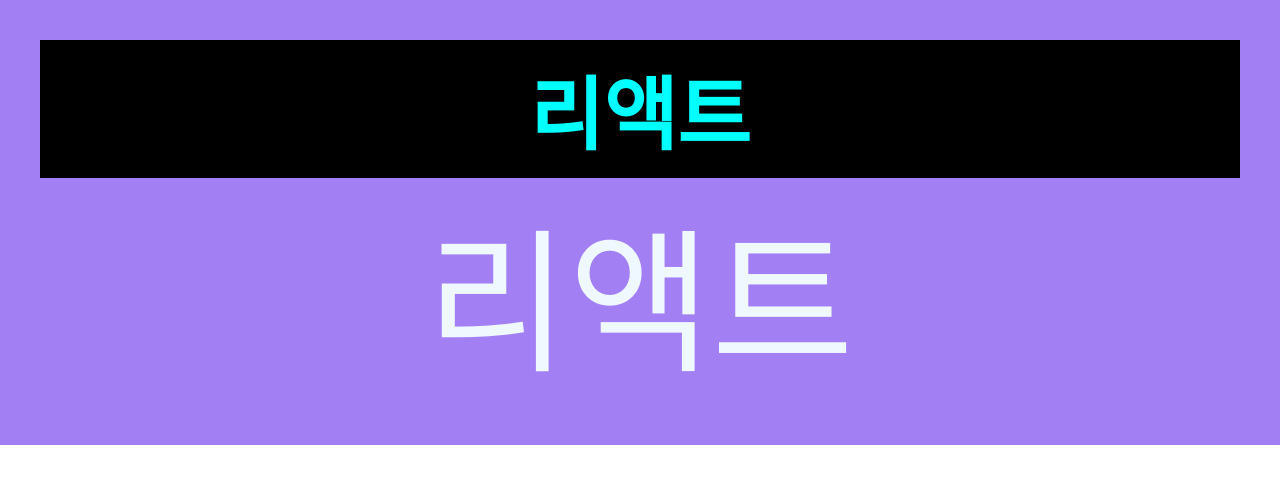
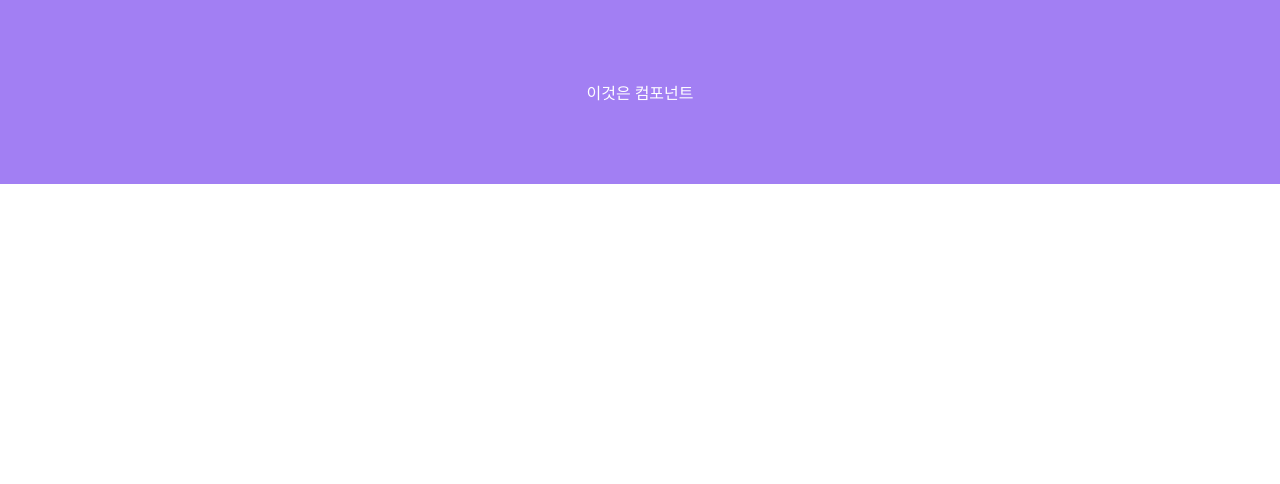
Before and after one commit to star-moon-cloud-k/WebProject, a React (Create React App) app in the folder react/react200/: page / in a window 1280 px wide. Shown: the top 484 px of the page. Built offline with nearby package versions, Linux system fonts and the light colour scheme.

Commit message:
component

```diff
--- a/react/react200/src/App.js
+++ b/react/react200/src/App.js
@@ -1,21 +1,12 @@
 import React from 'react';
 import './App.css';
+import MyComponent from "./Component/MyComponent";
 
-function App() {
-    const name = '리액트';
-    const style = {
-        backgroundColor : 'black',
-        color : 'aqua',
-        fontSize : '80px',      //font-size
-        fontWeight : 'bold',    //font-weight
-        padding : 11           //단위를 생략하면 px로 지정
-    }
-    return (
-        <>
-        <div style={style}>{name}</div>
-        <div className="react">{name}</div>
-        </>
+const App = () => {
+    return (            <MyComponent/>
     )
+
+
 }
 
 export default App;
--- /dev/null
+++ b/react/react200/src/Component/MyComponent.js
@@ -0,0 +1,30 @@
+import React from "react";
+
+const MyComponent = () =>{
+    const black  = new BlackDog();
+    const white = new WhiteDog();
+    black.bark();
+    white.bark();
+    return        <div>이것은 컴포넌트</div>;
+}
+
+function BlackDog(){
+    this.name = '흰둥이';
+    return {
+        name : "검둥이",
+        bark : function(){
+            console.log(this.name + " : 멍멍");
+        }
+    }
+}
+
+function WhiteDog(){
+    this.name = '흰둥이';
+    return {
+        name : '검둥이',
+        bark: ()=>{
+            console.log(this.name + '멍멍');
+        }
+    }
+}
+export default MyComponent;
```
